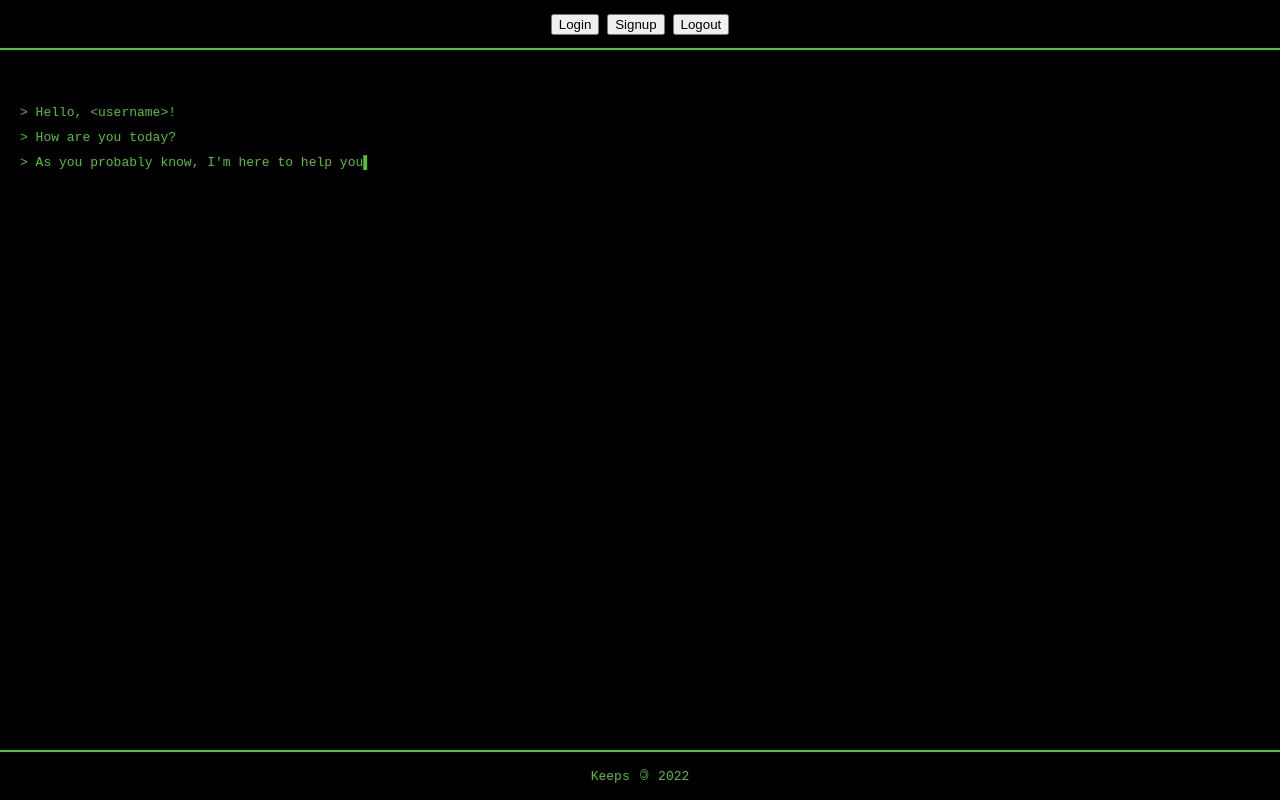
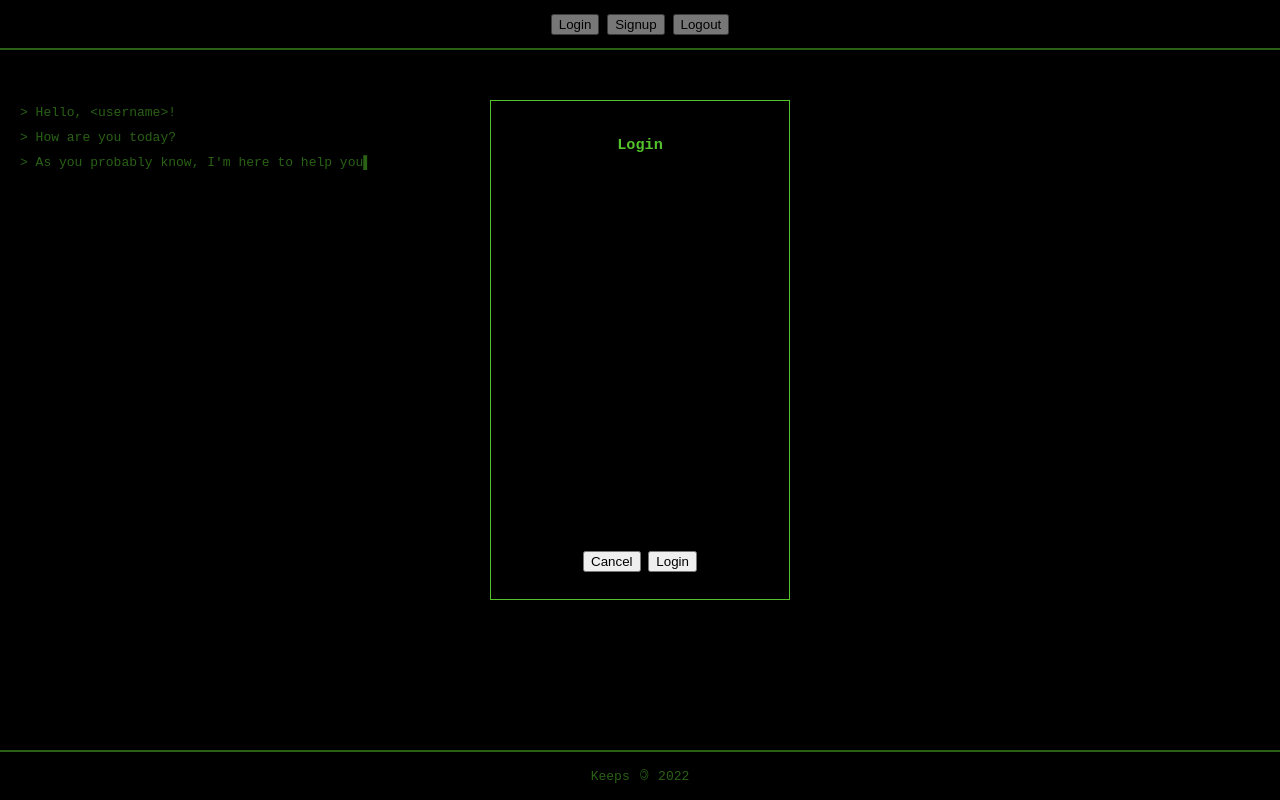
Before and after one commit to zhibirc/keeps, a website with bundled scripts: page client/index.html in a window 1280 px wide. Both pictures are taken after a click on the button "Login". Built offline with nearby package versions, Linux system fonts and the light colour scheme.

Commit message:
FEATURE,CLIENT: add control buttons to modals, refactor

```diff
--- a/client/index.html
+++ b/client/index.html
@@ -26,8 +26,8 @@
         <div class="page-wrapper">
             <header>
                 <nav>
-                    <button id="login">Login</button>
-                    <button id="signup">Signup</button>
+                    <button id="show-modal-login">Login</button>
+                    <button id="show-modal-signup">Signup</button>
                     <button id="logout">Logout</button>
                 </nav>
             </header>
@@ -40,8 +40,22 @@
             Keeps <span class="copyleft">&copy;</span> <span id="footer-year"></span>
         </footer>
 
-        <div class="modal-wrapper hidden" id="modal-login"><h3 class="title"></h3></div>
-        <div class="modal-wrapper hidden" id="modal-signup"><h3 class="title"></h3></div>
+        <div class="modal-wrapper hidden" id="modal-login">
+            <h3 class="modal-title"></h3>
+            <div class="modal-content"></div>
+            <div class="modal-controls">
+                <button id="close-modal-login">Cancel</button>
+                <button id="login">Login</button>
+            </div>
+        </div>
+        <div class="modal-wrapper hidden" id="modal-signup">
+            <h3 class="modal-title"></h3>
+            <div class="modal-content"></div>
+            <div class="modal-controls">
+                <button id="close-modal-signup">Cancel</button>
+                <button id="signup">Signup</button>
+            </div>
+        </div>
         <div class="overlay hidden" id="overlay"></div>
 
         <script type="module" src="./scripts/main.js"></script>
--- a/client/scripts/main.js
+++ b/client/scripts/main.js
@@ -6,7 +6,7 @@
 
 import { Auth } from './auth.js';
 import { Modal } from './modal.js';
-import { pick, show } from './utils.js';
+import { pick, show, hide } from './utils.js';
 
 const currentYear = new Date().getFullYear();
 const $stdout = pick('#stdout');
@@ -27,9 +27,11 @@ const CHAR_DELAY_MS = 50;
 const PS1 = '>  ';
 const CARET = '\u258C';
 const controls = {
-    $login: pick('#login'),
+    $showLogin: pick('#show-modal-login'),
     $logout: pick('#logout'),
-    $signup: pick('#signup'),
+    $showSignup: pick('#show-modal-signup'),
+    $closeLogin: pick('#close-modal-login'),
+    $closeSignup: pick('#close-modal-signup')
 };
 const createRow = (() => {
     const $row = document.createElement('div');
@@ -53,11 +55,30 @@ $stdout.appendChild($row);
 print([...phraseList], phraseList[0], $txt);
 pick('#footer-year').textContent = currentYear;
 
-controls.$login.addEventListener('click', event => console.log('login'));
-controls.$signup.addEventListener('click', event => {
+/* ------------------------------------------
+                 Event Listeners
+   ------------------------------------------ */
+
+controls.$showLogin.addEventListener('click', () => {
+    show($overlay);
+    modalLogin.show();
+});
+controls.$showSignup.addEventListener('click', () => {
     show($overlay);
     modalSignup.show();
 });
+controls.$closeLogin.addEventListener('click', () => {
+    hide($overlay);
+    modalLogin.hide();
+});
+controls.$closeSignup.addEventListener('click', () => {
+    hide($overlay);
+    modalSignup.hide();
+});
+
+/* ------------------------------------------
+                 Functions
+   ------------------------------------------ */
 
 function print ( phraseList, line, $txt ) {
     if ( line.length ) {
--- a/client/scripts/modal.js
+++ b/client/scripts/modal.js
@@ -24,7 +24,7 @@ export class Modal {
         this.#active = false;
         this.#fields = parseFields(config.fields);
 
-        pick('.title', $element).textContent = config.title;
+        pick('.modal-title', $element).textContent = config.title;
     }
 
     show () {
--- a/client/styles/main.css
+++ b/client/styles/main.css
@@ -72,6 +72,8 @@ footer {
 }
 
 .modal-wrapper {
+    display: flex;
+    flex-direction: column;
     background: var(--main-bg-color);
     color: var(--main-fg-color);
     width: 300px;
@@ -86,7 +88,11 @@ footer {
     border: 1px solid var(--main-fg-color);
 }
 
-    .title {
-        width: 100%;
+    .modal-title, .modal-controls {
+        height: 30px;
         text-align: center;
     }
+
+    .modal-content {
+        height: 400px;
+    }
```
